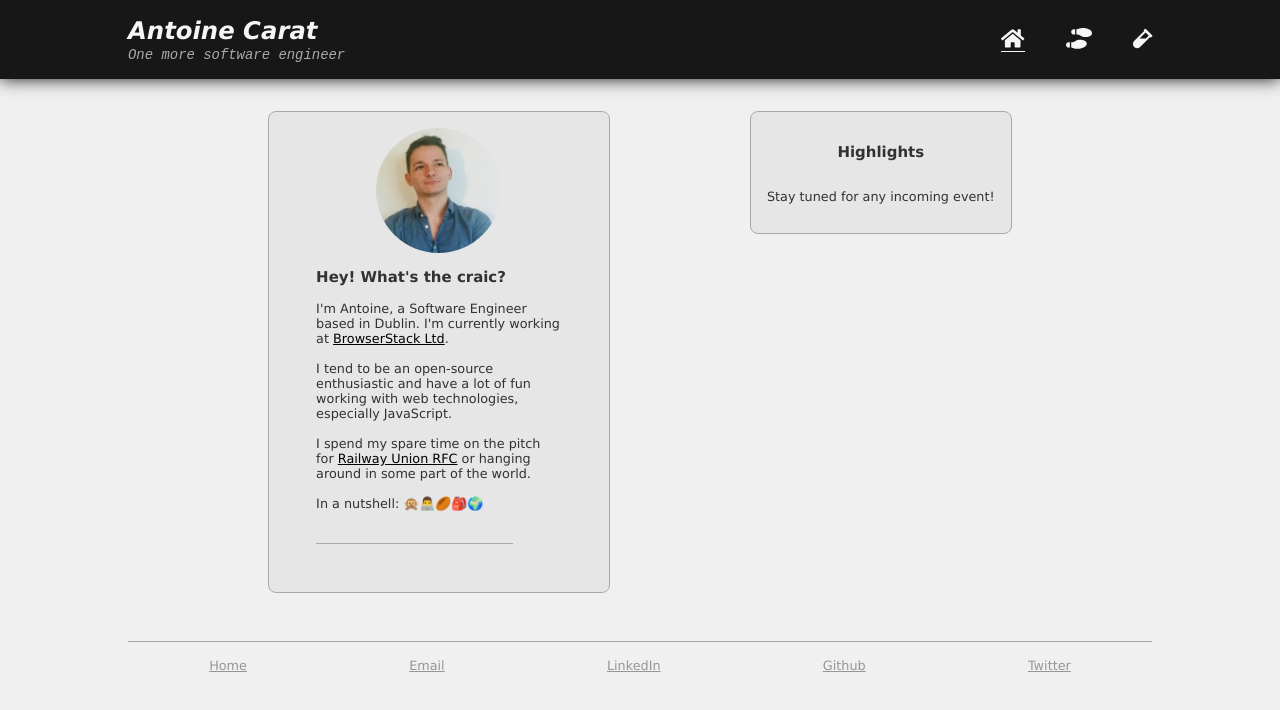
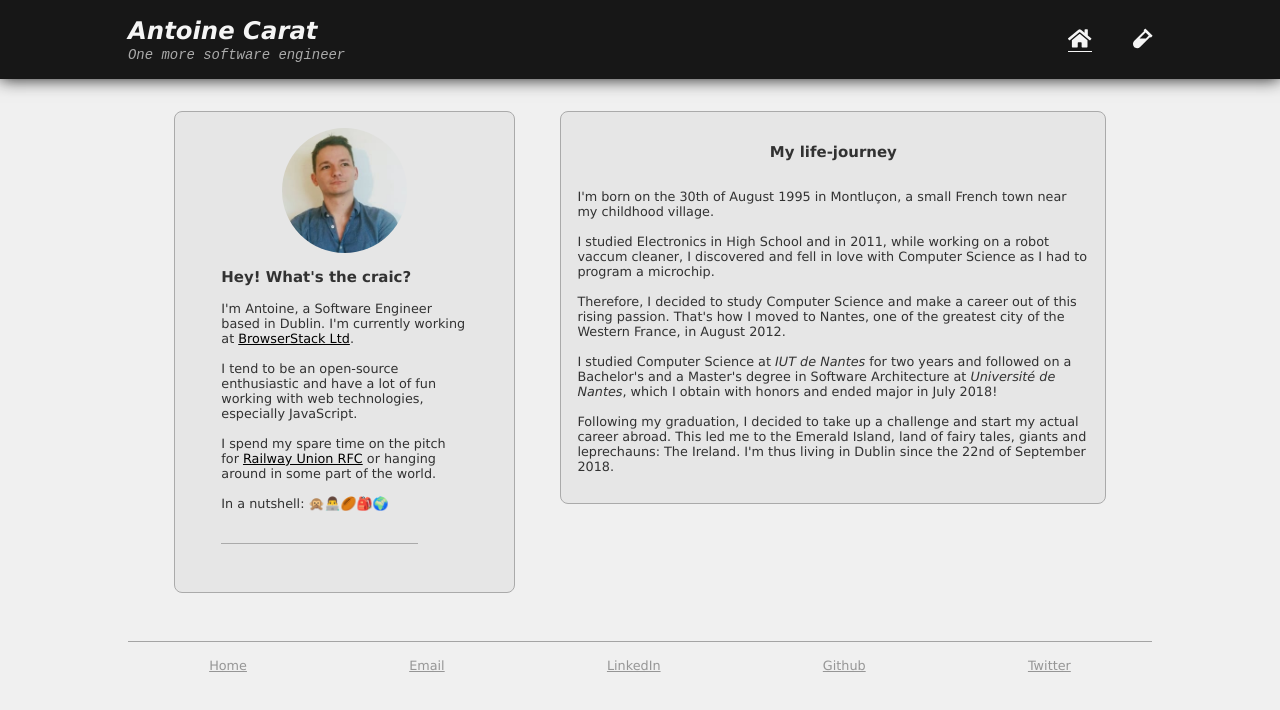
Before and after one commit to antoinecarat/antoinecarat.eu, a Vue app: page / in a window 1280 px wide. Shown: the top 710 px of the page. Built offline with nearby package versions, Linux system fonts and the light colour scheme.

Commit message:
Merge Journey in landingPage

```diff
--- a/src/components/Journey.vue
+++ b/src/components/Journey.vue
@@ -4,7 +4,7 @@
       <!-- <timeline title="A journey through my life" :events=timelineEvents.events /> -->
       <h3>My life-journey</h3>
       <p>
-        I'm born on the 30th of August 1995 in Montluçon, a small French town near the my childhood village.
+        I'm born on the 30th of August 1995 in Montluçon, a small French town near my childhood village.
         <br><br>
         I studied Electronics in High School and in 2011, while working on a robot vaccum cleaner,
         I discovered and fell in love with Computer Science as I had to program a microchip.
--- a/src/components/LandingPage.vue
+++ b/src/components/LandingPage.vue
@@ -16,9 +16,26 @@
         <div class="separator" />
       </div>
     </div>
-    <div class="tile">
-      <h3>Highlights</h3>
-      <p>Stay tuned for any incoming event!</p>
+    <div class="tile life">
+      <h3>My life-journey</h3>
+      <p>
+        I'm born on the 30th of August 1995 in Montluçon, a small French town near my childhood village.
+        <br><br>
+        I studied Electronics in High School and in 2011, while working on a robot vaccum cleaner,
+        I discovered and fell in love with Computer Science as I had to program a microchip.
+        <br><br>
+        Therefore, I decided to study Computer Science and make a career out of this rising passion.
+        That's how I moved to Nantes, one of the greatest city of the Western France, in August 2012.
+        <br><br>
+        I studied Computer Science at <i>IUT de Nantes</i> for two years and followed on a Bachelor's
+        and a Master's degree in Software Architecture at <i>Université de Nantes</i>,
+        which I obtain with honors and ended major in July 2018!
+        <br><br>
+        Following my graduation, I decided to take up a challenge and start my actual career abroad.
+        This led me to the Emerald Island, land of fairy tales, giants and leprechauns: The Ireland.
+        I'm thus living in Dublin since the 22nd of September 2018.
+      </p>
+    </div>
     </div>
   </div>
 </template>
@@ -56,15 +73,14 @@ export default {
       }
     }
 
-    .list-tiles {
+    .life {
       @media only screen and (min-width: 768px) {
-        width: 60%;
+        width: 50%;
       }
       display: flex;
       flex-flow: column wrap;
       justify-content: center;
       align-items: center;
-      width: 100%;
     }
 
 
--- a/src/components/Navbar.vue
+++ b/src/components/Navbar.vue
@@ -7,7 +7,7 @@
       </div>
       <div class="navbar-menu">
         <a class="button navbar-menu-item" @click="$router.push('/')" :class="{'is-active': isCurrentPath('/')}" title="Home"><font-awesome-icon icon='home' /></a>
-        <a class="button navbar-menu-item" @click="$router.push('/about')" :class="{'is-active': isCurrentPath('/about')}" title="About"> <font-awesome-icon icon='shoe-prints' /></a>
+        <!-- <a class="button navbar-menu-item" @click="$router.push('/about')" :class="{'is-active': isCurrentPath('/about')}" title="About"> <font-awesome-icon icon='shoe-prints' /></a> -->
         <a class="button navbar-menu-item" @click="$router.push('/projects')" :class="{'is-active': isCurrentPath('/projects')}" title="Projects"> <font-awesome-icon icon='vial' /></a>
         <!-- <a class="button navbar-menu-item" @click="$router.push('/skills')" :class="{'is-active': isCurrentPath('/skills')}"><font-awesome-icon icon='seedling' /> Skills</a> -->
         <!-- <a class="button navbar-menu-item" @click="$router.push('/career')" :class="{'is-active': isCurrentPath('/career')}"><font-awesome-icon icon='shoe-prints' /> Career</a> -->
```
